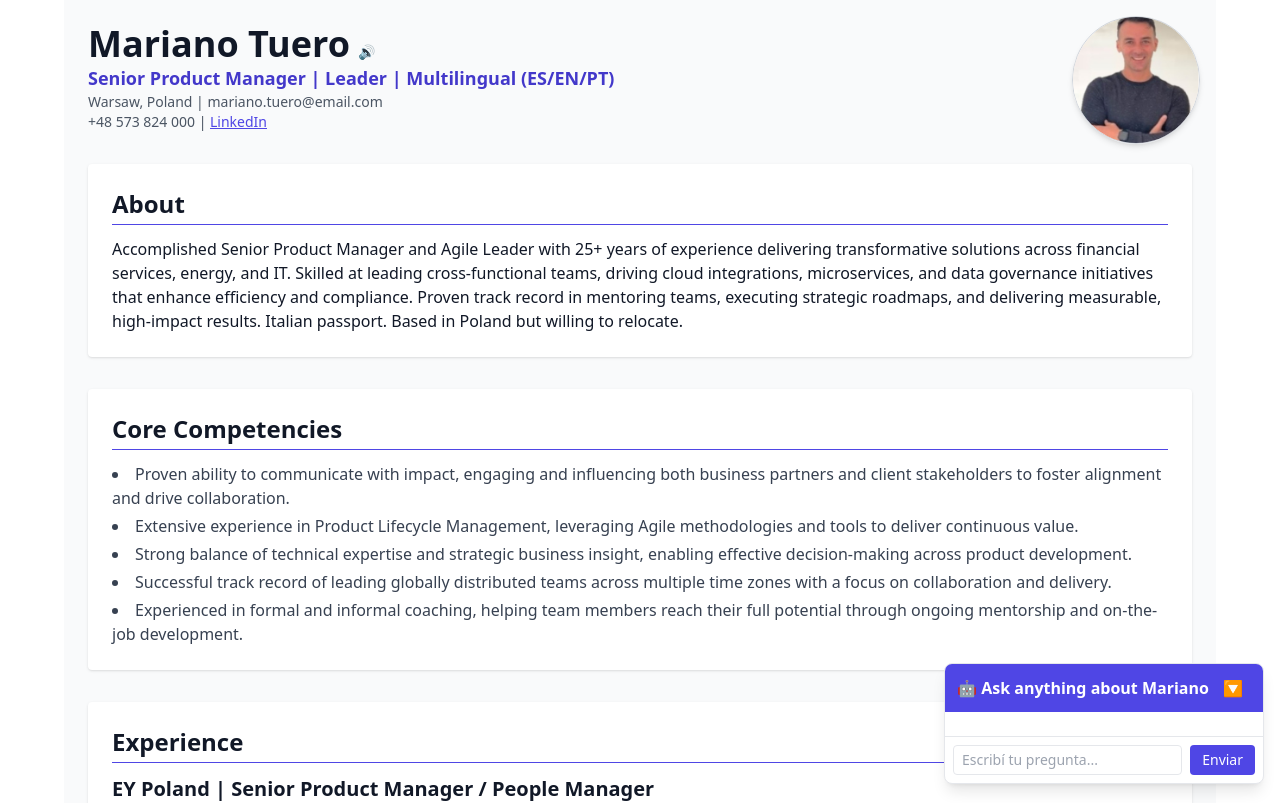
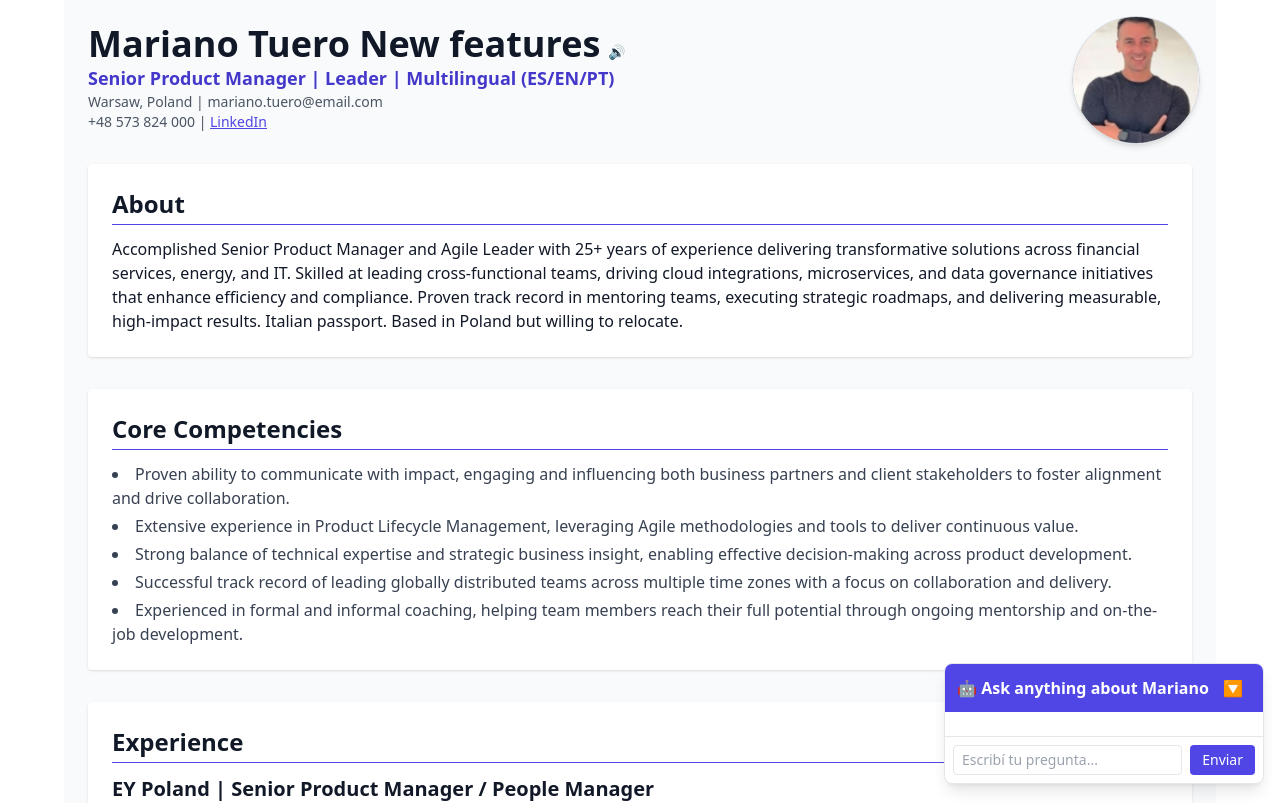
Before and after one commit to marianotue01/cv-mariano, a React (Create React App) app: page / in a window 1280 px wide. Shown: the top 803 px of the page. Built offline with nearby package versions, Linux system fonts and the light colour scheme.

Commit message:
agregando nuevas features

```diff
--- a/src/frontend/App.js
+++ b/src/frontend/App.js
@@ -23,7 +23,7 @@ export default function AgileCV() {
       />
       <header className="mb-8">
         <h1 className="text-4xl font-bold flex items-center gap-2">
-          Mariano Tuero
+          Mariano Tuero New features
           <AudioPresentation small /> {/* Podés pasarle una prop para versión compacta */}
         </h1>
 
```
